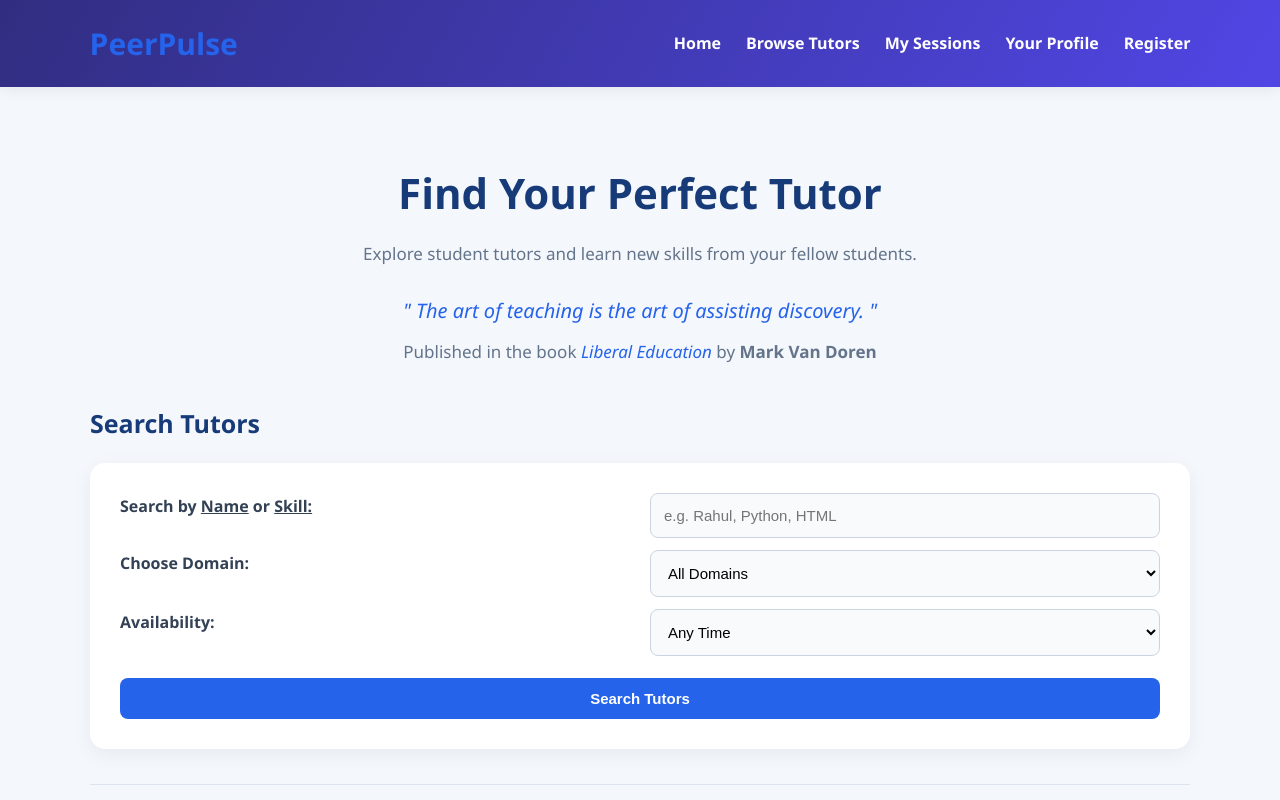
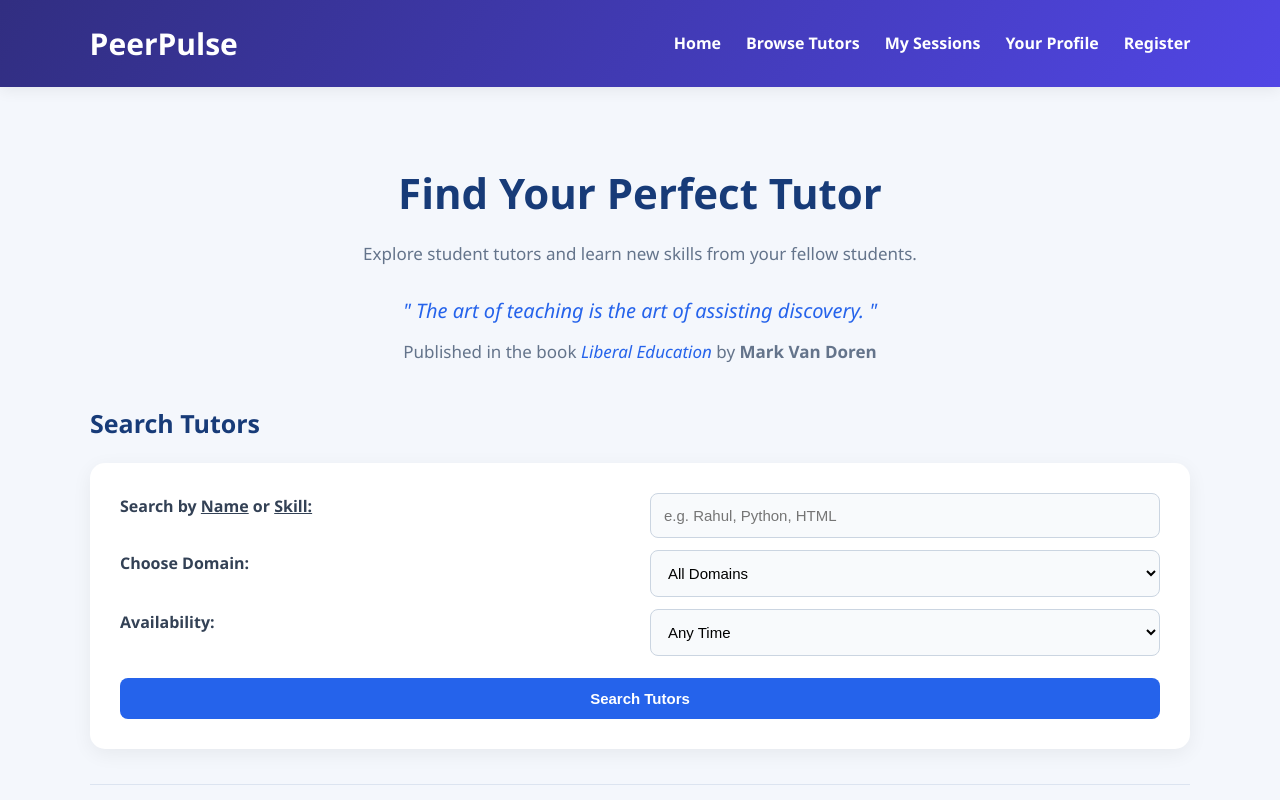
Before and after one commit to Akshaya-works/peer-tutoring, a plain HTML site: page browse.html in a window 1280 px wide. Shown: the top 800 px of the page. Drawn offline with Linux system fonts and the light colour scheme.

Commit message:
Change header text color to white

```diff
--- a/browse.css
+++ b/browse.css
@@ -34,7 +34,7 @@ header {
 }
 
 header h1 {
-    color: #2563eb;
+    color: #ffffff;
     font-size: 30px;
     font-weight: 800;
 }
```
